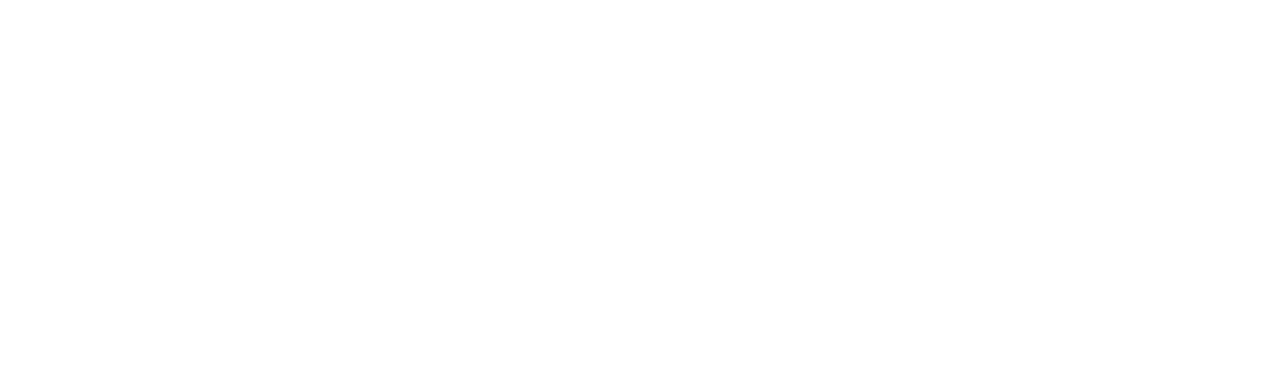
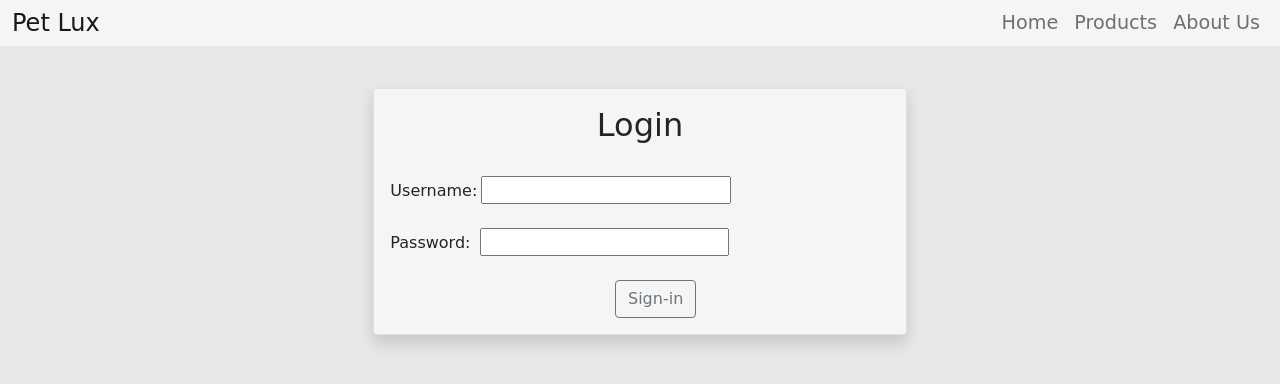
Before and after one commit to tsmallwood/group-group, a plain HTML site: page login-page.html in a window 1280 px wide. Drawn offline with nearby package versions, Linux system fonts and the light colour scheme.

Commit message:
completed login page

```diff
--- /dev/null
+++ b/login-page.css
@@ -0,0 +1,60 @@
+html, body{
+  background-color:#E8E8E8;
+}
+
+.navbar{
+  padding-top: 0px;
+  padding-bottom: 0px;
+}
+
+.logo{
+  font-family: cursive;
+  font-size: 1.5rem;
+}
+
+.col-5{
+  position: relative;
+  top: 40px;
+}
+
+.login{
+  background-color: whitesmoke;
+}
+
+.font-header{
+  font-family:cursive;
+}
+
+.username{
+  font-family: cursive;
+
+}
+
+.password{
+  font-family: cursive;
+
+}
+
+input{
+    height: 10%;
+    width: 50%;
+
+
+  }
+
+button{
+  position: relative;
+  left: 45%;
+  font-family: cursive;
+  color: #404040;
+}
+
+a {
+  font-family: cursive;
+  font-size: 1.2rem;
+ }
+
+ .password-input{
+   position: relative;
+   left: 5px;
+ }
--- a/login-page.html
+++ b/login-page.html
@@ -5,8 +5,51 @@
     <meta http-equiv="X-UA-Compatible" content="IE=edge">
     <meta name="viewport" content="width=\, initial-scale=1.0">
     <title>Login Page</title>
+    <link href="https://cdn.jsdelivr.net/npm/bootstrap@5.1.3/dist/css/bootstrap.min.css" rel="stylesheet"
+    integrity="sha384-1BmE4kWBq78iYhFldvKuhfTAU6auU8tT94WrHftjDbrCEXSU1oBoqyl2QvZ6jIW3" crossorigin="anonymous">
+
+    <link href="./login-page.css" rel="stylesheet">
 </head>
 <body>
+<div class="container-fluid">
+    <div class="row">
+        <nav class="navbar fixed-top navbar-expand-lg navbar-light" style="background-color: whitesmoke;">
+            <a class="navbar-brand" href="#"><span class="logo">Pet Lux</span></a>
+            <button class="navbar-toggler" type="button" data-toggle="collapse" data-target="#navbarSupportedContent" aria-controls="navbarSupportedContent" aria-expanded="false" aria-label="Toggle navigation">
+              <span class="navbar-toggler-icon"></span>
+            </button>
 
+            <div class="collapse navbar-collapse" id="navbarSupportedContent">
+              <ul class="navbar-nav ms-auto">
+                <li class="nav-item active">
+                  <a class="nav-link" href="#">Home</a>
+                </li>
+                <li class="nav-item">
+                  <a class="nav-link" href="#">Products</a>
+                </li>
+                <li class="nav-item">
+                    <a class="nav-link" href="#">About Us</a>
+                  </li>
+              </ul>
+
+            </div>
+          </nav>
+    </div>
+
+        <div class="row justify-content-center mt-5">
+            <div class="col-5 login border shadow rounded p-3">
+                <h2 class="font-weight-lighter text-center"><span class="font-header">Login</span></h2> <br>
+                <form action="" method="POST">
+                  <div class="input-data">
+                    <span class="username"><label for="username">Username:</label></span>
+                      <input type="text" name="username" required="required"/> <br><br>
+                    <span class="password"><label for="password">Password:</label></span>
+                      <input type="password" name="password" required="required" class="password-input"/> <br>
+                    <button class="btn btn-outline-secondary btn-block mt-4">Sign-in</button>
+                  </div>
+                </form>
+            </div>
+        </div>
+    </div>
 </body>
 </html>
```
